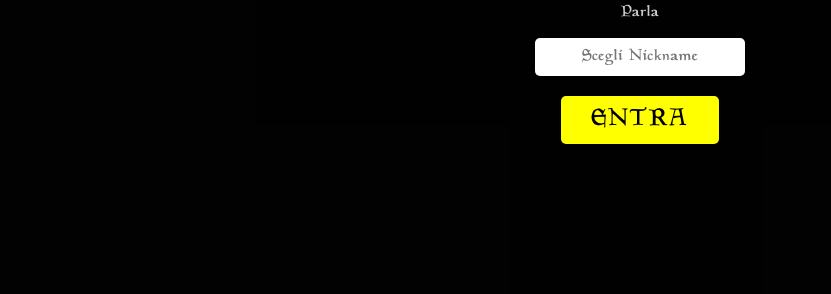
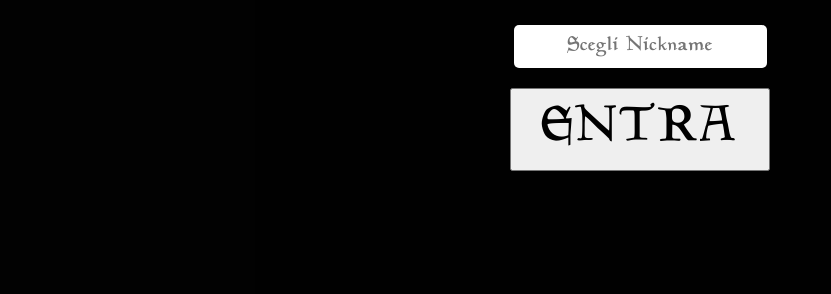
Before and after one commit to francescoloiusays/sputnikchat, a website: page public/index.html in a window 1280 px wide. Shown: the part 385-679 px from the top of the page, without its empty margins (0-831 px from the left). Drawn offline with nearby package versions, Linux system fonts and the light colour scheme.

Commit message:
Update index.html

```diff
--- a/public/index.html
+++ b/public/index.html
@@ -43,7 +43,6 @@
         #nickname-input { padding: 10px; font-size: 24px; border-radius: 5px; border: none; text-align: center; }
         #play-btn {
             margin-top: 20px; padding: 10px 30px; font-size: 24px; cursor: pointer;
-            background: #ffff00; color: white; border: none; border-radius: 5px;
             text-transform: uppercase; letter-spacing: 1px;
         }
 
@@ -154,9 +153,9 @@
 
     <div id="login-overlay" class="pointer-auto">
         <h1 style="font-size: 50px; margin-bottom: 10px;">SputnikChat</h1>
-        <p style="font-size: 16px; color: #ccc;">Parla</p>
-        <input style="font-size: 16px;" id="nickname-input" type="text" placeholder="Scegli Nickname" maxlength="16">
-        <button id="play-btn" style="color: #000000;">Entra</button>
+        <p style="font-size: 20px; color: #ccc;">Parla</p>
+        <input style="font-size: 20px;" id="nickname-input" type="text" placeholder="Scegli Nickname" maxlength="16">
+        <button id="play-btn" style="color: #000000; font-size: 50px;">Entra</button>
     </div>
 
     <div id="ui-top-left" class="pointer-auto">
```
